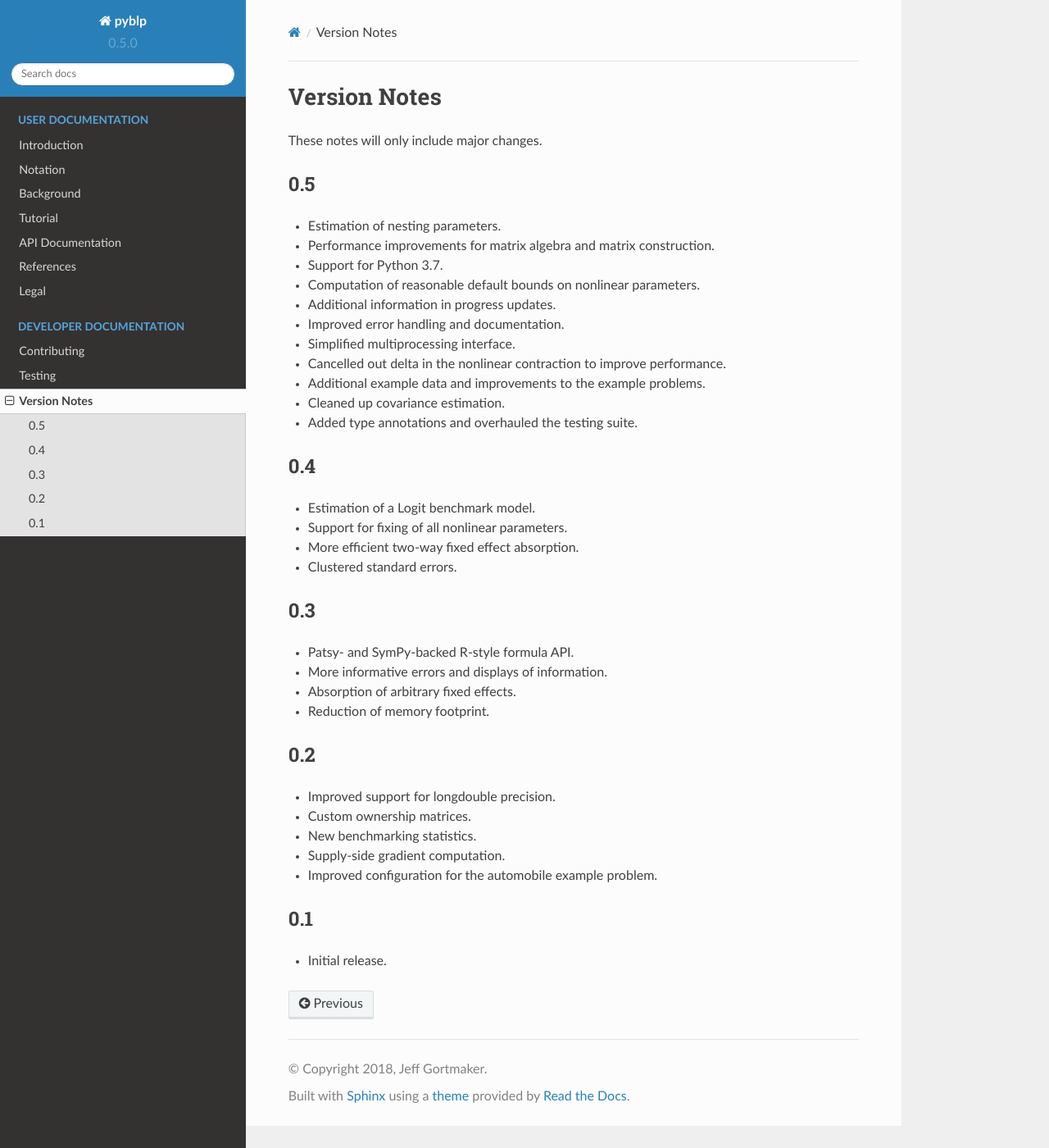
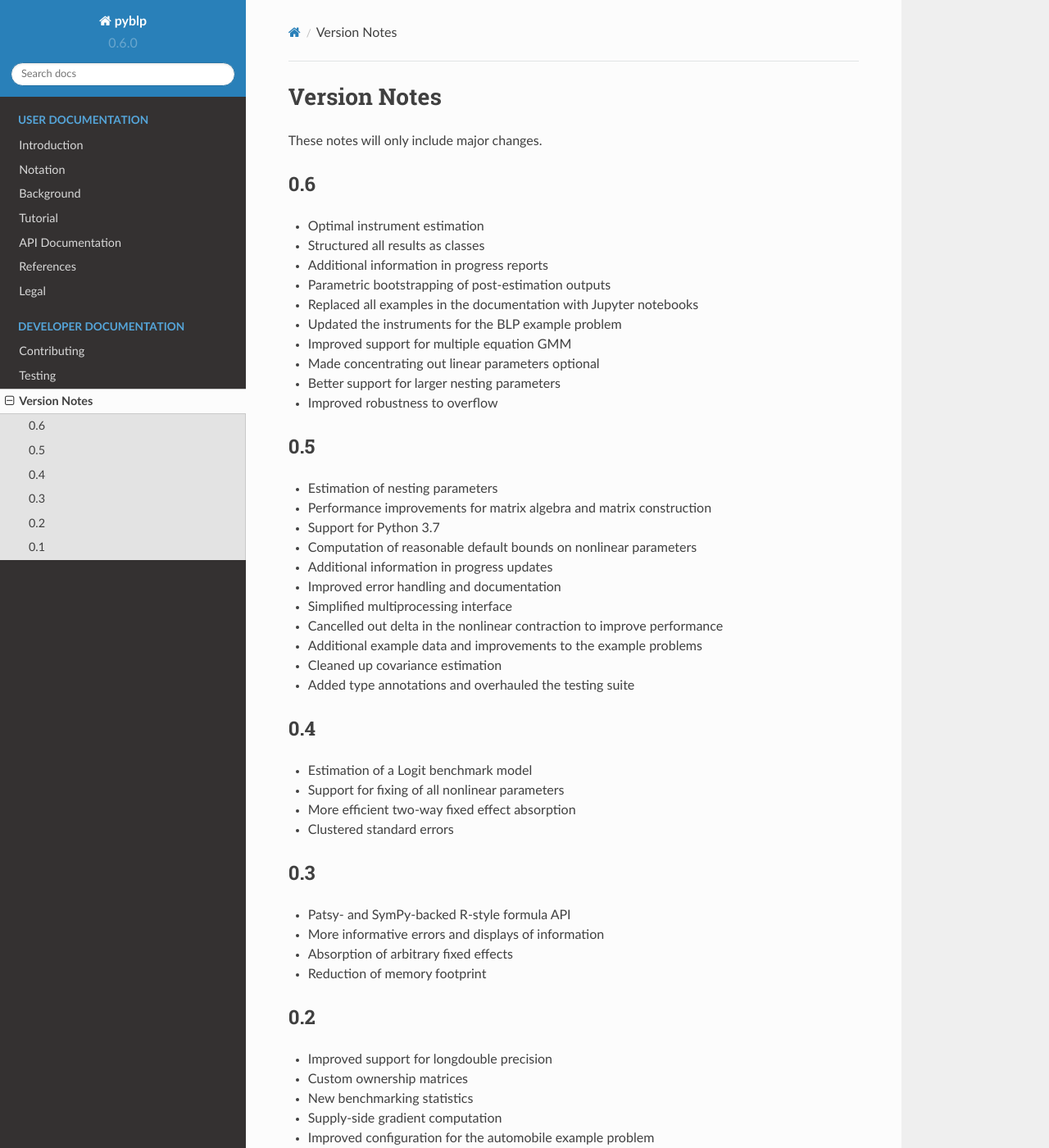
Before and after one commit to jeffgortmaker/pyblp, a Sphinx documentation site: the page built from docs/versions.rst, in a window 1280 px wide and 1400 px high. Shown: the whole window at 82% size. Built offline with Sphinx 7.4.7 and the Read the Docs theme 2.0.0, drawn with Linux system fonts in a browser that asks for light colours.

Commit message:
DOC/BLD: bump version and add version notes

```diff
--- a/docs/versions.rst
+++ b/docs/versions.rst
@@ -4,51 +4,66 @@ Version Notes
 These notes will only include major changes.
 
 
+0.6
+---
+
+- Optimal instrument estimation
+- Structured all results as classes
+- Additional information in progress reports
+- Parametric bootstrapping of post-estimation outputs
+- Replaced all examples in the documentation with Jupyter notebooks
+- Updated the instruments for the BLP example problem
+- Improved support for multiple equation GMM
+- Made concentrating out linear parameters optional
+- Better support for larger nesting parameters
+- Improved robustness to overflow
+
+
 0.5
 ---
 
-- Estimation of nesting parameters.
-- Performance improvements for matrix algebra and matrix construction.
-- Support for Python 3.7.
-- Computation of reasonable default bounds on nonlinear parameters.
-- Additional information in progress updates.
-- Improved error handling and documentation.
-- Simplified multiprocessing interface.
-- Cancelled out delta in the nonlinear contraction to improve performance.
-- Additional example data and improvements to the example problems.
-- Cleaned up covariance estimation.
-- Added type annotations and overhauled the testing suite.
+- Estimation of nesting parameters
+- Performance improvements for matrix algebra and matrix construction
+- Support for Python 3.7
+- Computation of reasonable default bounds on nonlinear parameters
+- Additional information in progress updates
+- Improved error handling and documentation
+- Simplified multiprocessing interface
+- Cancelled out delta in the nonlinear contraction to improve performance
+- Additional example data and improvements to the example problems
+- Cleaned up covariance estimation
+- Added type annotations and overhauled the testing suite
 
 
 0.4
 ---
 
-- Estimation of a Logit benchmark model.
-- Support for fixing of all nonlinear parameters.
-- More efficient two-way fixed effect absorption.
-- Clustered standard errors.
+- Estimation of a Logit benchmark model
+- Support for fixing of all nonlinear parameters
+- More efficient two-way fixed effect absorption
+- Clustered standard errors
 
 
 0.3
 ---
 
-- Patsy- and SymPy-backed R-style formula API.
-- More informative errors and displays of information.
-- Absorption of arbitrary fixed effects.
-- Reduction of memory footprint.
+- Patsy- and SymPy-backed R-style formula API
+- More informative errors and displays of information
+- Absorption of arbitrary fixed effects
+- Reduction of memory footprint
 
 
 0.2
 ---
 
-- Improved support for longdouble precision.
-- Custom ownership matrices.
-- New benchmarking statistics.
-- Supply-side gradient computation.
-- Improved configuration for the automobile example problem.
+- Improved support for longdouble precision
+- Custom ownership matrices
+- New benchmarking statistics
+- Supply-side gradient computation
+- Improved configuration for the automobile example problem
 
 
 0.1
 ---
 
-- Initial release.
+- Initial release
--- a/pyblp/version.py
+++ b/pyblp/version.py
@@ -1,3 +1,3 @@
 """Current package version."""
 
-__version__ = '0.5.0'
+__version__ = '0.6.0'
```
